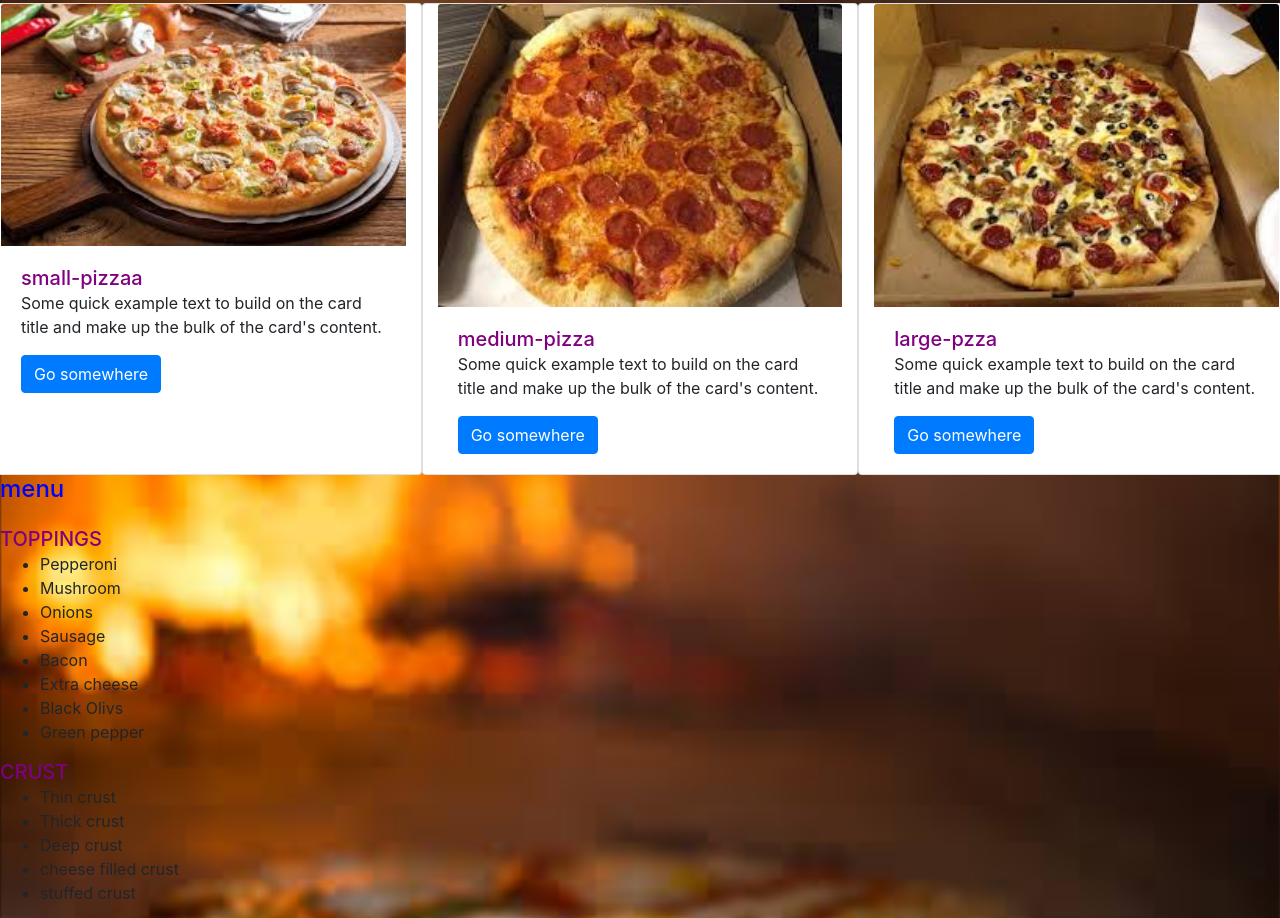
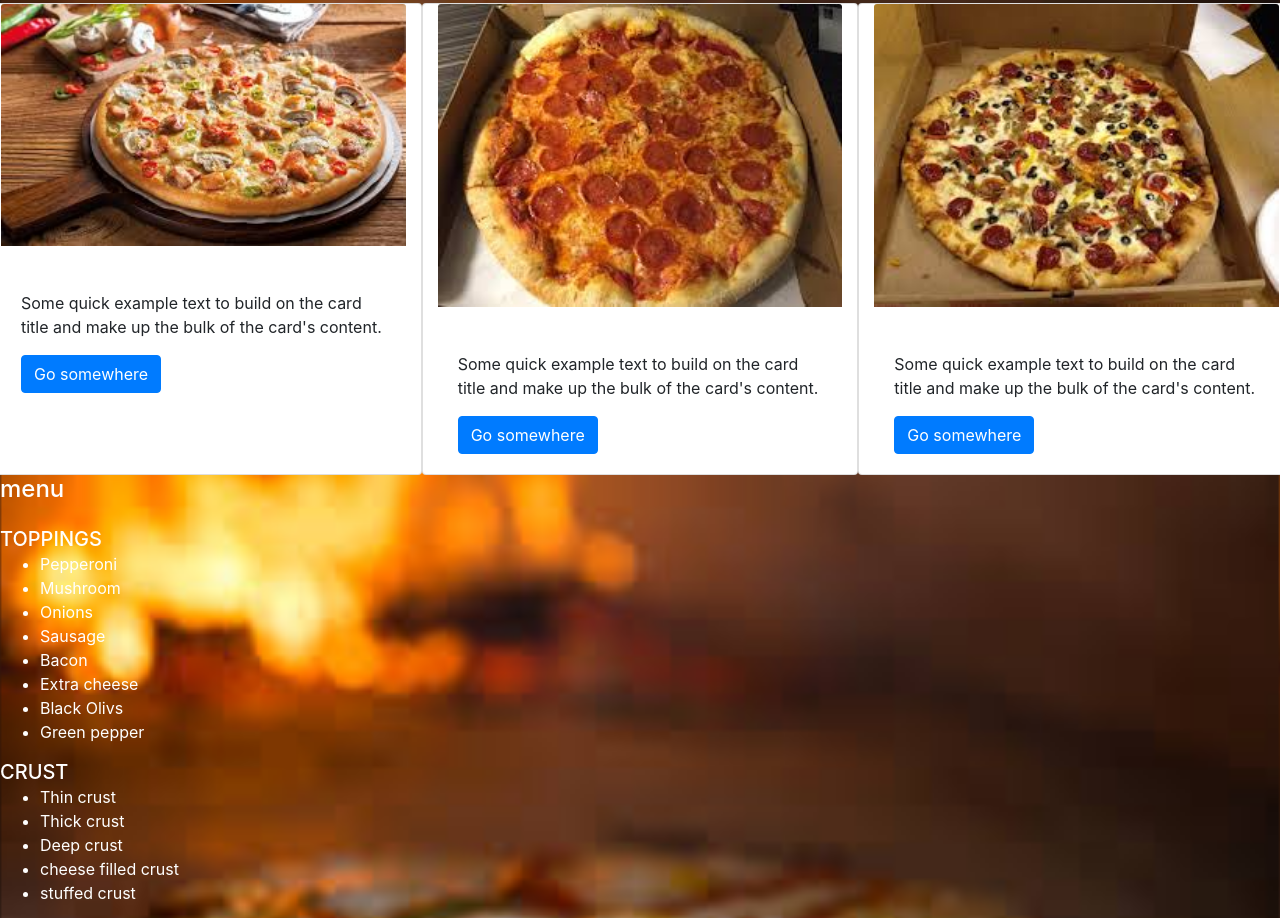
Before and after one commit to michael-creator/MUtEmBeI-S, a plain HTML site: page index.html in a window 1280 px wide. Shown: the part 531-1449 px from the top of the page. Drawn offline with nearby package versions, Linux system fonts and the light colour scheme; files whose address does not match are found by name.

Commit message:
change list color to white for visibility

```diff
--- a/css/style.css
+++ b/css/style.css
@@ -17,12 +17,15 @@ body {
     padding-top: 20px;
 }
 h4 {
-    color: blue;
+    color: white;
     text-align: center;
     display: inline;
 }
 h5 {
-    color: purple;
+    color: white;
     text-align: center;
     display: inline;
 }
+ul {
+    color : white;
+}
```
